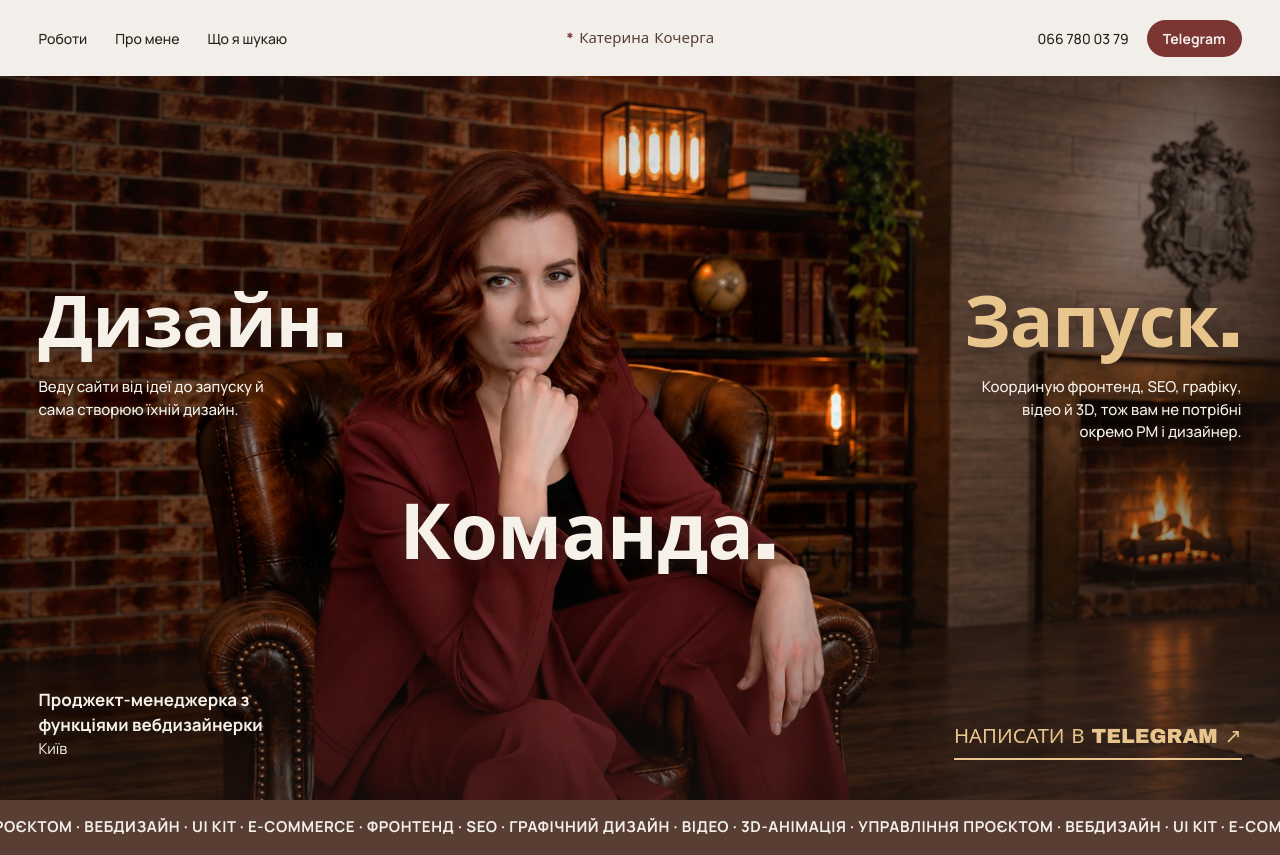
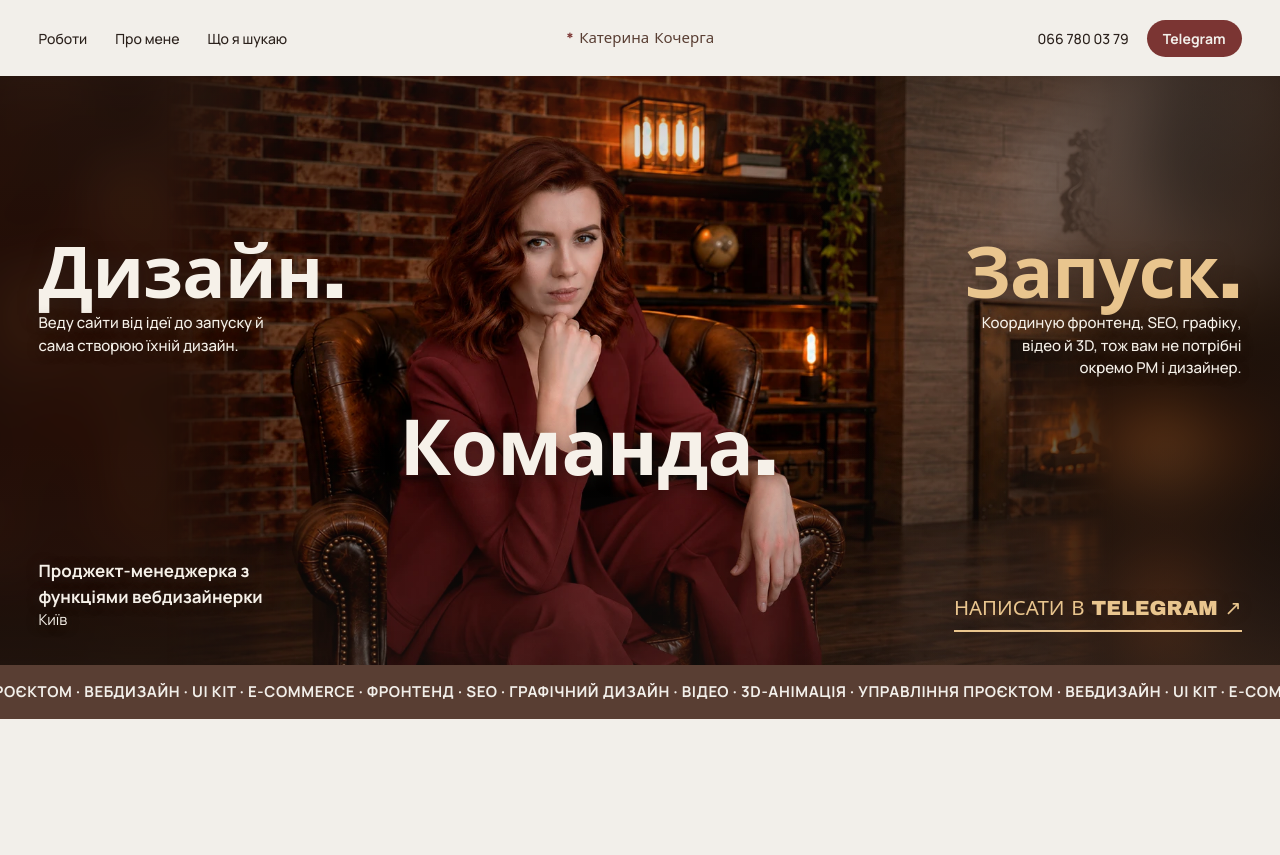
Before and after one commit to kateryna-kocherha/kateryna-kocherha, a website built with Vite: page index.html in a window 1280 px wide. After the commit the page ends 800 px from the top, so only its background shows below. Built offline with nearby package versions, Linux system fonts and the light colour scheme; a web font is replaced by a local one.

Commit message:
Hero: smaller portrait over blurred full-width backdrop
Co-Authored-By: Claude Sonnet 5.5 <noreply@anthropic.com>

```diff
--- a/index.html
+++ b/index.html
@@ -32,6 +32,7 @@
       <span class="w w--r">Запуск.</span>
     </h1>
 
+    <img class="hero__bg" src="/images/hero.webp" alt="" aria-hidden="true">
     <img class="hero__photo" src="/images/hero.webp" width="1672" height="859"
          alt="Катерина Кочерга в бордовому костюмі в кріслі в інтерʼєрі з цегляною стіною і каміном">
 
--- a/src/style.css
+++ b/src/style.css
@@ -27,8 +27,9 @@ a:focus-visible{outline:2px solid var(--accent);outline-offset:3px}
 .btn:hover{background:var(--brown)}
 
 /* Hero: beige bar with menu on top, full-width photo below */
-.hero{position:relative;height:clamp(660px,100svh,880px);background:#2b1a14;overflow:hidden;isolation:isolate;--pad:clamp(16px,3vw,40px);--on-photo:#F6F1E9;--hl:#E9C58E}
-.hero__photo{position:absolute;left:0;top:76px;width:100%;height:calc(100% - 76px);object-fit:cover;object-position:38% 50%;z-index:0}
+.hero{position:relative;height:clamp(600px,calc(76px + 46vw),820px);background:#2b1a14;overflow:hidden;isolation:isolate;--pad:clamp(16px,3vw,40px);--on-photo:#F6F1E9;--hl:#E9C58E}
+.hero__bg{position:absolute;left:0;top:76px;width:100%;height:calc(100% - 76px);object-fit:cover;filter:blur(30px) brightness(.8);transform:scale(1.15);z-index:0}
+.hero__photo{position:absolute;left:50%;top:76px;transform:translateX(-50%);width:min(74vw,1100px);height:calc(100% - 76px);object-fit:cover;object-position:38% 50%;z-index:0;-webkit-mask-image:linear-gradient(to right,transparent,#000 14%,#000 86%,transparent);mask-image:linear-gradient(to right,transparent,#000 14%,#000 86%,transparent)}
 .hero::after{content:"";position:absolute;left:0;right:0;top:76px;bottom:0;z-index:1;pointer-events:none;background:linear-gradient(to left,rgba(30,20,15,.6) 0,rgba(30,20,15,0) 38%),linear-gradient(to bottom,rgba(43,33,28,.25) 0,rgba(43,33,28,0) 30%,rgba(43,33,28,0) 62%,rgba(43,33,28,.35) 100%)}
 .hero__title{margin:0;position:absolute;inset:0;font-family:var(--display);font-weight:700;letter-spacing:-.03em;line-height:1;pointer-events:none;z-index:2;color:var(--on-photo);text-shadow:0 2px 18px rgba(43,33,28,.55)}
 .w{position:absolute;top:36%;font-size:clamp(34px,5.6vw,84px);white-space:nowrap}
@@ -52,8 +53,8 @@ a:focus-visible{outline:2px solid var(--accent);outline-offset:3px}
   .top{grid-template-columns:1fr auto}
   .top__nav,.top__phone{display:none}
   .hero{height:auto;padding-top:76px;display:flex;flex-direction:column;background:var(--bg)}
-  .hero::after{display:none}
-  .hero__photo{position:static;order:2;width:100%;height:auto;aspect-ratio:3/4;object-position:40% 50%}
+  .hero::after,.hero__bg{display:none}
+  .hero__photo{position:static;order:2;transform:none;width:100%;height:auto;aspect-ratio:3/4;object-position:40% 50%;-webkit-mask-image:none;mask-image:none}
   .hero__title{position:static;order:1;display:flex;flex-direction:column;gap:4px;padding:8px 16px 20px;color:var(--brown);text-shadow:none}
   .w,.w--c{position:static;transform:none;font-size:clamp(40px,13vw,64px)}
   .w--r{color:var(--accent)}
```
